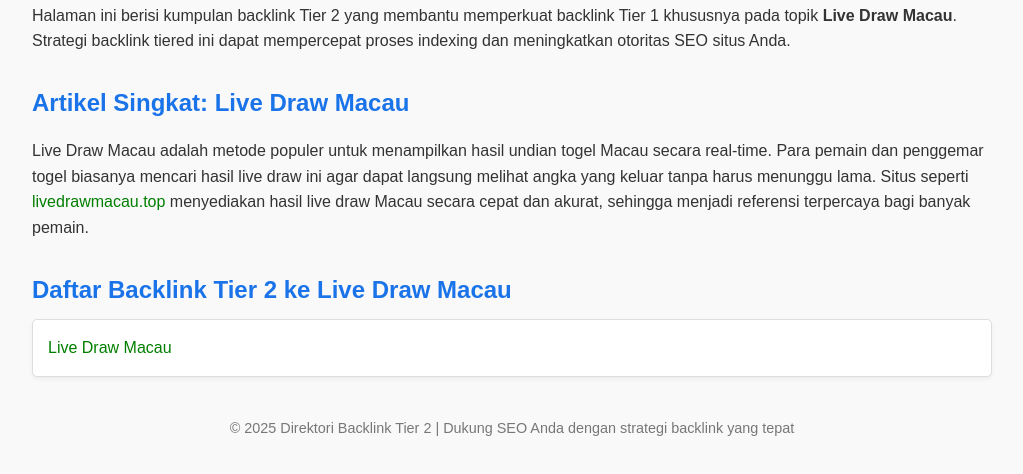
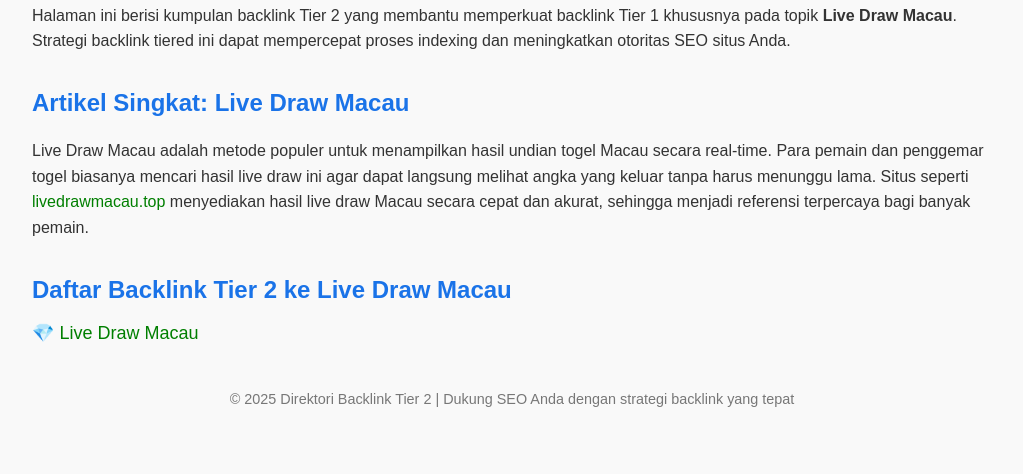
Before and after one commit to lucasgurning/lucasgurning.github.io, a plain HTML site: page index.html in a window 1280 px wide. Shown: the part 106-580 px from the top of the page, without its empty margins (128-1151 px from the left). Drawn offline with Linux system fonts and the light colour scheme.

Commit message:
Update index.html

```diff
--- a/index.html
+++ b/index.html
@@ -18,6 +18,7 @@
       background: #f9f9f9;
       color: #333;
       line-height: 1.6;
+
     }
     h1 {
       color: #1a73e8;
@@ -38,19 +39,10 @@
       word-break: break-word;
     }
     a:hover {
-      text-decoration: underline;
+      text-decoration: none;
     }
     .directory-link {
-      background: #fff;
-      border: 1px solid #ddd;
-      padding: 15px;
-      margin-bottom: 15px;
-      border-radius: 5px;
-      box-shadow: 0 2px 5px rgba(0,0,0,0.05);
-      transition: box-shadow 0.3s ease;
-    }
-    .directory-link:hover {
-      box-shadow: 0 4px 10px rgba(0,0,0,0.1);
+      font-size: 18px;
     }
     footer {
       text-align: center;
@@ -70,7 +62,7 @@
 
   <h2>Daftar Backlink Tier 2 ke Live Draw Macau</h2>
   <div class="directory-link">
-    <a href="https://sites.google.com/view/live-result-macau" target="_blank" rel="noopener noreferrer">Live Draw Macau</a>
+    <span class="icon">💎</span> <a href="https://sites.google.com/view/live-result-macau" target="_blank" rel="noopener noreferrer">Live Draw Macau</a>
   </div>
   <footer>
     <p>© 2025 Direktori Backlink Tier 2 | Dukung SEO Anda dengan strategi backlink yang tepat</p>
```
